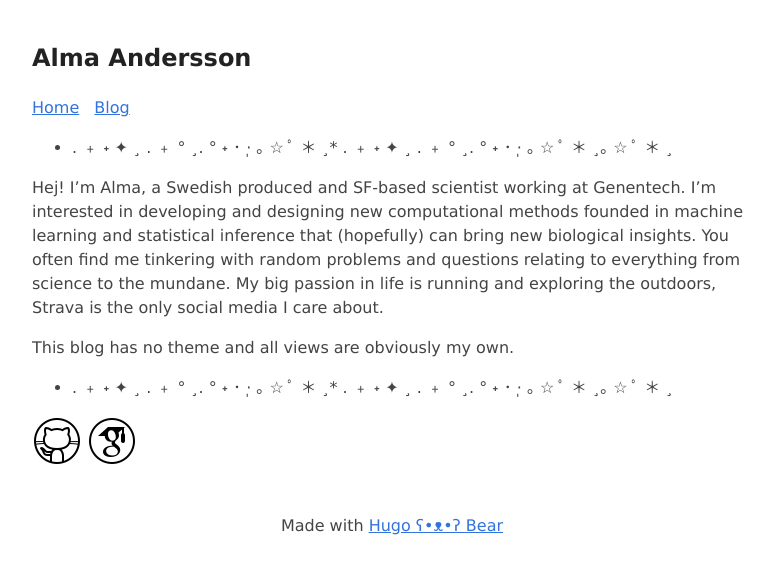
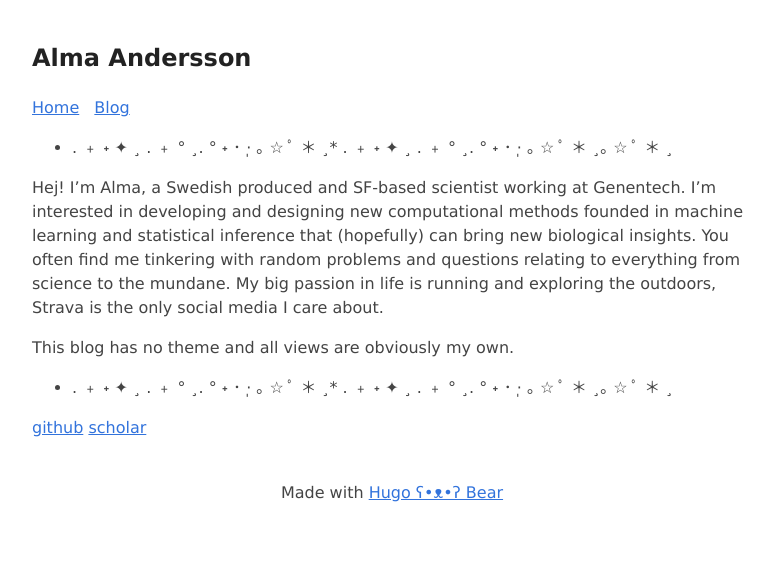
Before and after one commit to almaan/almaan.github.io, a plain HTML site: page index.html in a window 1280 px wide. Shown: the whole page, without its empty margins (248-1021 px from the left). Drawn offline with nearby package versions, Linux system fonts and the light colour scheme.

Commit message:
fix broken links

```diff
--- a/index.html
+++ b/index.html
@@ -33,7 +33,7 @@
   <meta itemprop="description" content=". ﹢ ˖ ✦ ¸ . ﹢ ° ¸. ° ˖ ･ ·̩ ｡ ☆ ﾟ ＊ ¸* . ﹢ ˖ ✦ ¸ . ﹢ ° ¸. ° ˖ ･ ·̩ ｡ ☆ ﾟ ＊ ¸｡ ☆ ﾟ ＊ ¸ Hej! I’m Alma, a Swedish produced and SF-based scientist working at Genentech. I’m interested in developing and designing new computational methods founded in machine learning and statistical inference that (hopefully) can bring new biological insights.">
   <meta itemprop="datePublished" content="2024-12-31T00:53:05+01:00">
   <meta itemprop="dateModified" content="2024-12-31T00:53:05+01:00">
-  <meta itemprop="wordCount" content="165">
+  <meta itemprop="wordCount" content="167">
 <meta name="referrer" content="no-referrer-when-downgrade" />
 
   <link rel="alternate" type="application/rss+xml" href="https://almaan.github.io/index.xml" title="Alma Andersson" />
@@ -207,8 +207,8 @@ care about.</p>
 <ul>
 <li>. ﹢ ˖ ✦ ¸ . ﹢ ° ¸. ° ˖ ･ ·̩ ｡ ☆ ﾟ ＊ ¸* . ﹢ ˖ ✦ ¸ . ﹢ ° ¸. ° ˖ ･ ·̩ ｡ ☆ ﾟ ＊ ¸｡ ☆ ﾟ ＊ ¸</li>
 </ul>
-<p><a href="https://github.com/almaan" title="GitHub"><img src="_imgs/icons/github3.png" alt="github"></a>
-<a href="https://scholar.google.com/citations?user=t05MyGwAAAAJ&amp;hl=en" title="Scholar"><img src="_imgs/icons/scholar3.png" alt="scholar"></a></p>
+<p><a href="https://github.com/almaan" title="GitHub">github</a>
+<a href="https://scholar.google.com/citations?user=t05MyGwAAAAJ&amp;hl=en" title="Scholar">scholar</a></p>
 
 
   </main>
```
